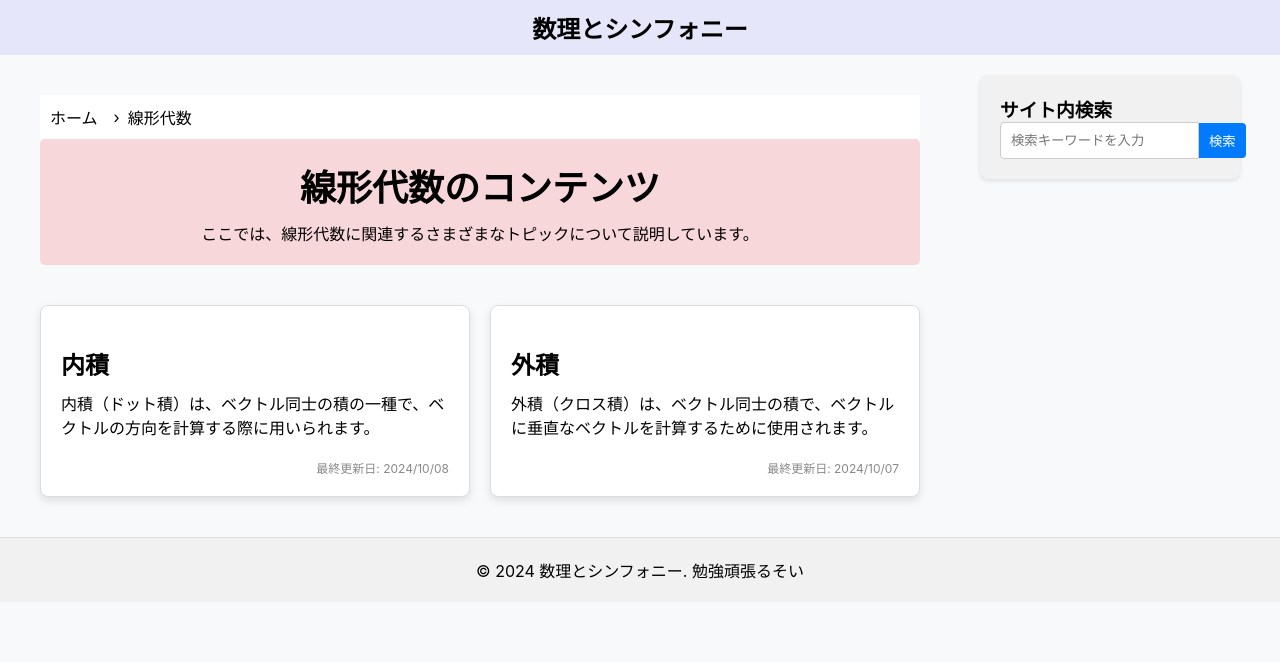
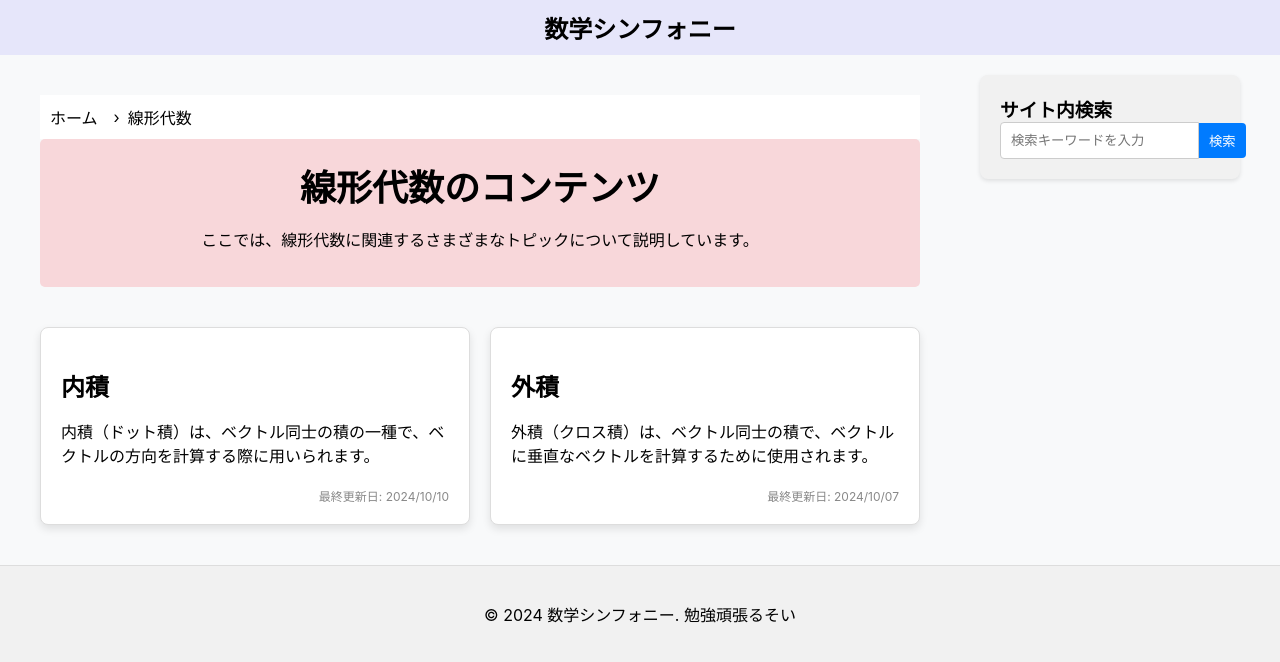
Before and after one commit to nakano0328/archive, a Next.js app: page /linear_algebra in a window 1280 px wide. Shown: the top 662 px of the page. Built offline with nearby package versions, Linux system fonts and the light colour scheme.

Commit message:
内積ページの作り始め

```diff
--- a/app/components/Footer.tsx
+++ b/app/components/Footer.tsx
@@ -7,7 +7,7 @@ const Footer = () => {
         textAlign: "center",
       }}
     >
-      <p>&copy; 2024 数理とシンフォニー. 勉強頑張るそい</p>
+      <p>&copy; 2024 数学シンフォニー. 勉強頑張るそい</p>
     </footer>
   );
 };
--- a/app/components/Header.tsx
+++ b/app/components/Header.tsx
@@ -7,7 +7,7 @@ const Header = () => {
       {/* サイトタイトルをリンクにする */}
       <h1>
         <Link href="/" style={{ textDecoration: "none", color: "inherit" }}>
-          数理とシンフォニー
+          数学シンフォニー
         </Link>
       </h1>
     </header>
--- a/app/globals.css
+++ b/app/globals.css
@@ -6,8 +6,7 @@ body {
 }
 
 h1,
-h3,
-p {
+h3 {
   margin: 0;
 }
 
--- a/app/linear_algebra/metadata.ts
+++ b/app/linear_algebra/metadata.ts
@@ -3,7 +3,7 @@ export const metadata = {
     title: "内積",
     description:
       "内積（ドット積）は、ベクトル同士の積の一種で、ベクトルの方向を計算する際に用いられます。",
-    lastUpdated: "2024-10-08",
+    lastUpdated: "2024-10-10",
   },
   crossproduct: {
     title: "外積",
--- a/app/page.tsx
+++ b/app/page.tsx
@@ -1,7 +1,7 @@
 "use client";
 
 import React from "react";
-import Card from "@/app/components/Card1";
+import Card from "./components/Card1";
 
 // カードデータの型定義
 interface CardData {
```
Also changed, not shown: app/linear_algebra/dotproduct/page.tsx (+32 -10 lines).
